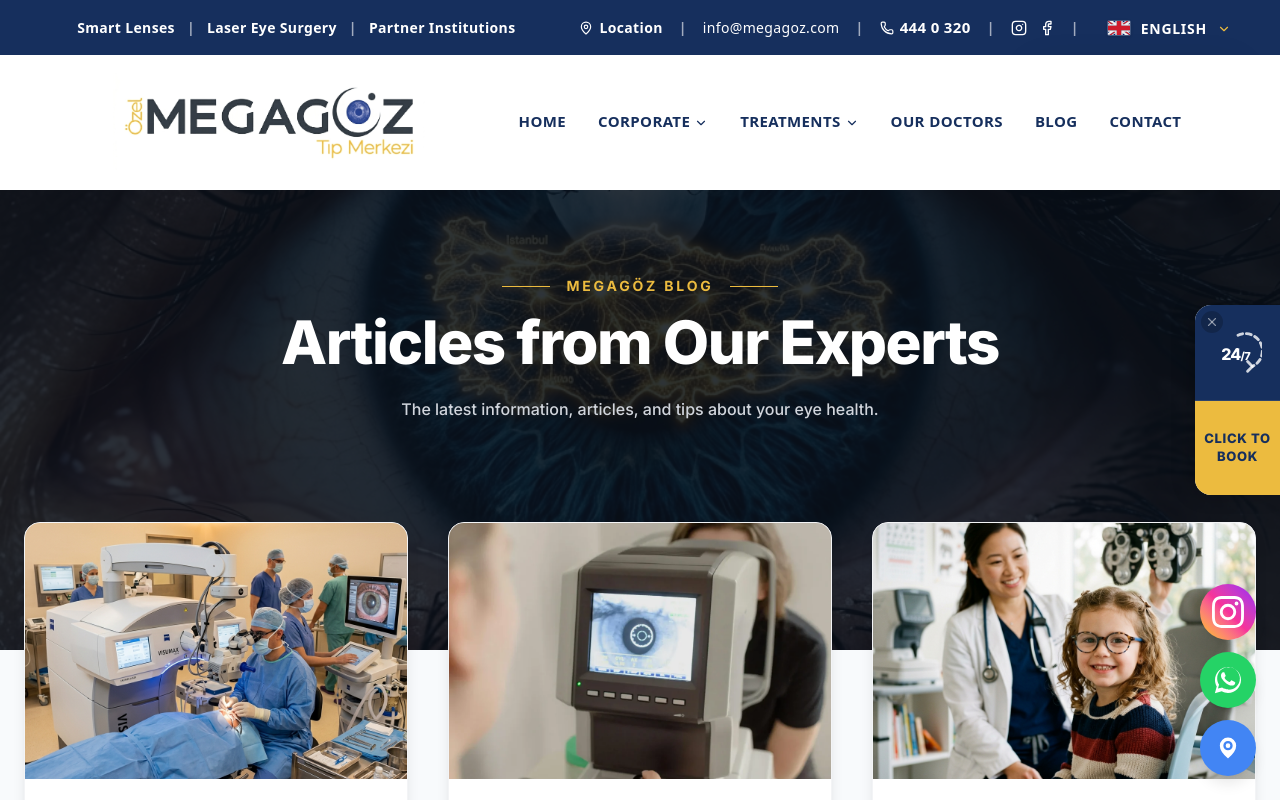
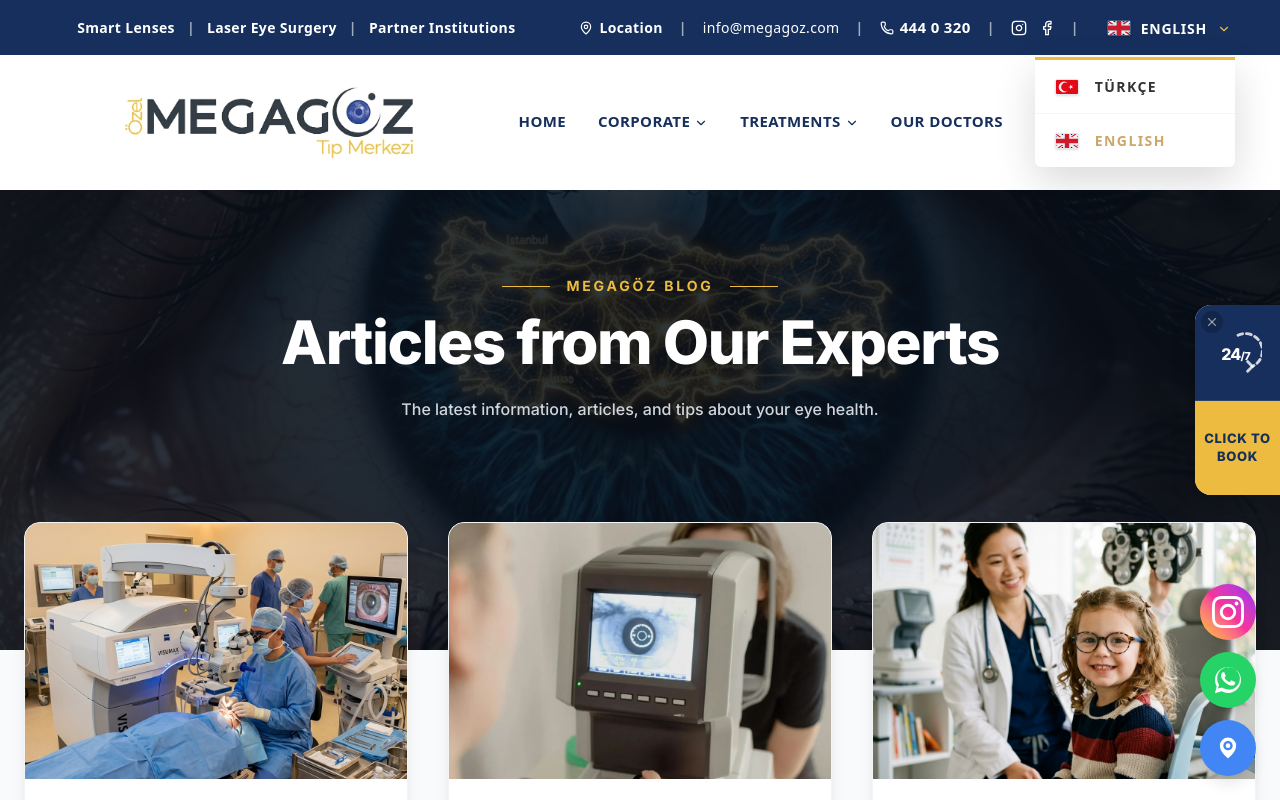
Before and after one commit to webtasarimdigital/megagoz, a Next.js app: page /en/blog in a window 1280 px wide. Both pictures are taken after a click on the button "ENGLISH". Shown: the top 800 px of the page. Built offline with nearby package versions, Linux system fonts and the light colour scheme.

Commit message:
Fix desktop language dropdown z-index (was hidden behind nav bar)

```diff
--- a/src/components/Header.tsx
+++ b/src/components/Header.tsx
@@ -201,7 +201,7 @@ export default function Header() {
                     animate={{ opacity: 1, y: 0 }}
                     exit={{ opacity: 0, y: 10 }}
                     transition={{ duration: 0.2 }}
-                    className="absolute top-[calc(100%+14px)] right-0 bg-white rounded-b-md shadow-[0_15px_40px_rgba(0,0,0,0.15)] border-t-[3px] border-t-[#ecbb3f] min-w-[200px] z-50 overflow-hidden"
+                    className="absolute top-[calc(100%+14px)] right-0 bg-white rounded-b-md shadow-[0_15px_40px_rgba(0,0,0,0.15)] border-t-[3px] border-t-[#ecbb3f] min-w-[200px] z-[200] overflow-hidden"
                   >
                     <button
                       onClick={() => { switchLocale("tr"); setIsLangMenuOpen(false); }}
```
